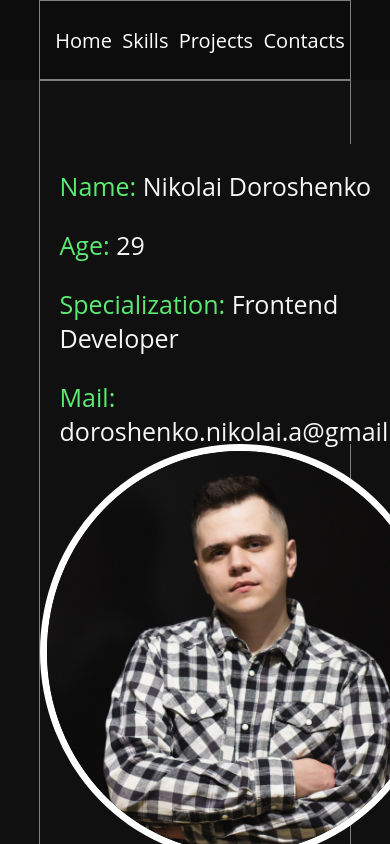
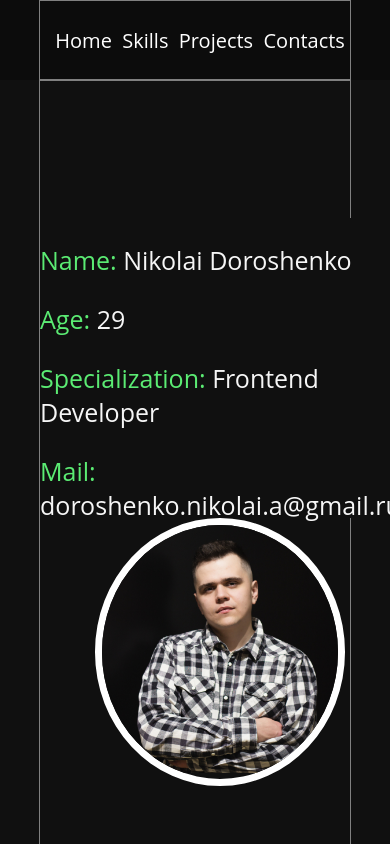
Before and after one commit to Nikolai-Doroshenko-93/portfolio, a React (Create React App) app: page / in a window 390 px wide. Shown: the top 844 px of the page. Built offline with nearby package versions, Linux system fonts and the light colour scheme; a web font is replaced by a local one.

Commit message:
fix photo in main block

```diff
--- a/src/components/p2-Main/Main.module.css
+++ b/src/components/p2-Main/Main.module.css
@@ -86,13 +86,13 @@
         display: flex;
         flex-direction: column;
     }
-    /*.imgElement {*/
-    /*    width: 400px;*/
-    /*    height: auto;*/
-    /*}*/
-    /*.photo {*/
-    /*    width: 400px;*/
-    /*}*/
+    .imgElement {
+        width: 250px;
+        height: auto;
+    }
+    .photo {
+        width: 250px;
+    }
 }
 
 /* Iphone 5 */
@@ -101,4 +101,11 @@
         display: flex;
         flex-direction: column;
     }
+    .imgElement {
+        width: 200px;
+        height: auto;
+    }
+    .photo {
+        width: 200px;
+    }
 }
```
